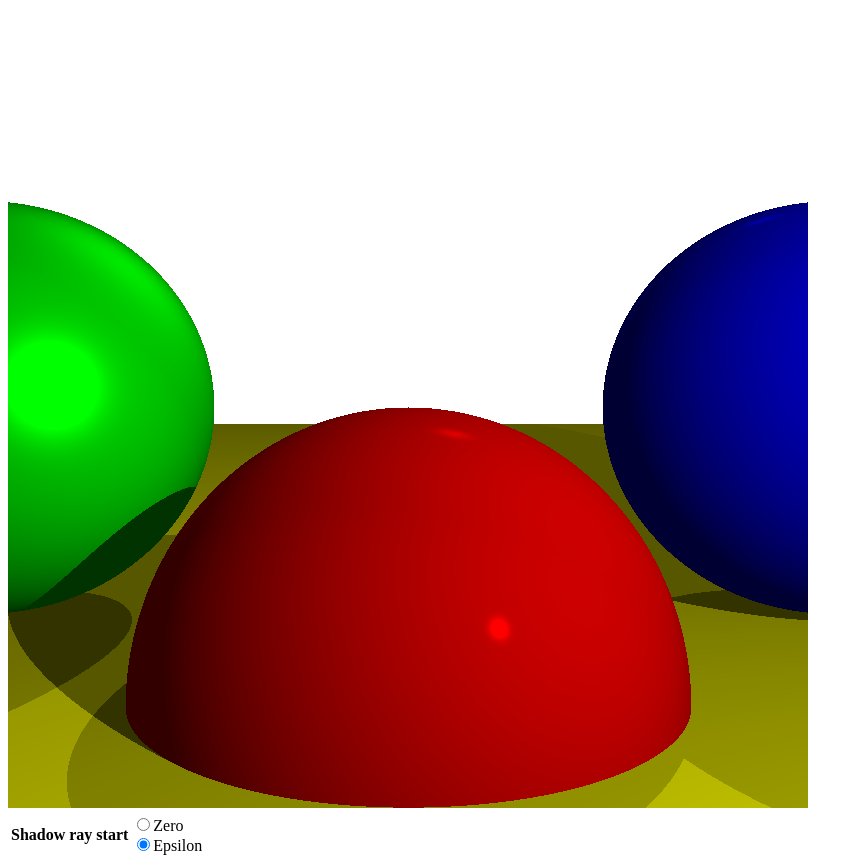
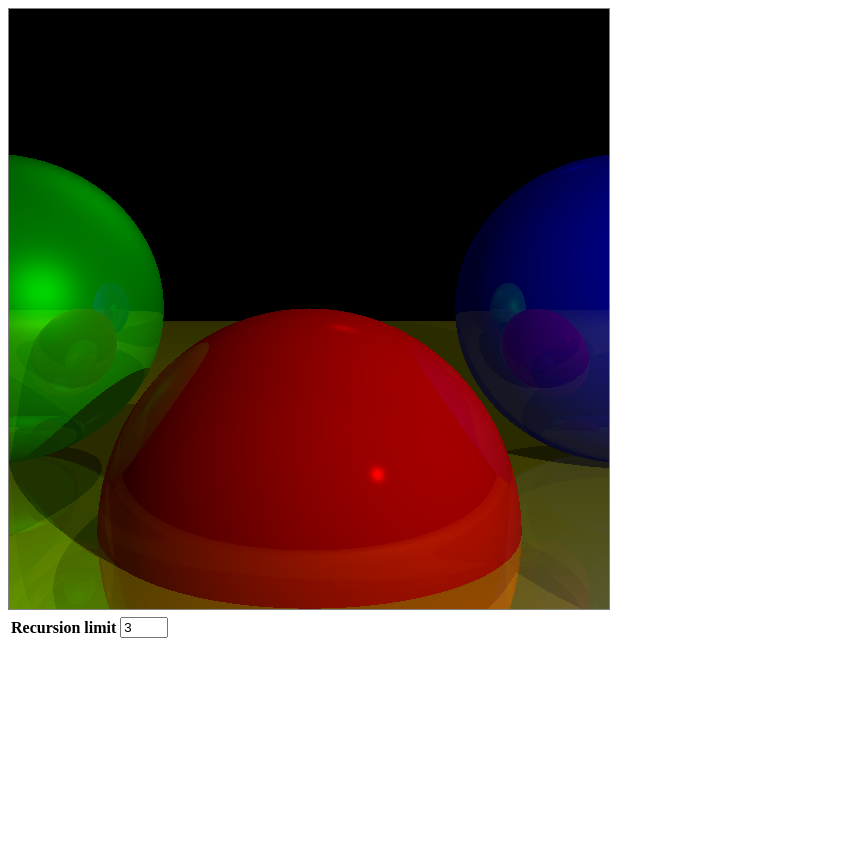
Before and after one commit to AjayRajNegi/3d-renderer, a plain HTML site: page basic-raytracing/index.html in a window 1280 px wide. Shown: the whole page, without its empty margins (0-863 px from the left). After the commit the page ends 800 px from the top, so only its background shows below. Drawn offline with Linux system fonts and the light colour scheme.

Commit message:
Reflections added to the scene.

```diff
--- a/basic-raytracing/index.html
+++ b/basic-raytracing/index.html
@@ -7,24 +7,26 @@
   </head>
   <body>
     <div class="centered">
-      <canvas id="canvas" width="800" height="800"></canvas>
+      <canvas
+        id="canvas"
+        width="600"
+        height="600"
+        style="border: 1px grey solid"
+      ></canvas>
+
       <table class="cgfs-demo-controls">
         <tr>
-          <td><b>Shadow ray start</b></td>
+          <td><b>Recursion limit</b></td>
           <td class="text-left">
             <input
-              type="radio"
-              id="eps-0"
-              name="shadow-ray-start"
-              onClick="SetShadowEpsilon(0);"
-            /><label for="eps-0">Zero</label><br />
-            <input
-              type="radio"
-              id="eps-e"
-              name="shadow-ray-start"
-              onClick="SetShadowEpsilon(0.001);"
-              checked
-            /><label for="eps-e">Epsilon</label>
+              type="number"
+              id="rec-limit"
+              onchange="updateRecursionLimit();"
+              min="0"
+              max="5"
+              witdh="3"
+              value="3"
+            />
           </td>
         </tr>
       </table>
--- a/basic-raytracing/raytracer.js
+++ b/basic-raytracing/raytracer.js
@@ -56,7 +56,7 @@ function ClearAll() {
 // ======================================================================
 
 // Conceptually, an "infinitesimaly small" real number.
-let EPSILON = 0.001;
+const EPSILON = 0.001;
 
 function Vec(x, y, z) {
   return {
@@ -81,16 +81,22 @@ function Vec(x, y, z) {
   };
 }
 
+// Computes the reflection of v1 respect to v2.
+function ReflectRay(v1, v2) {
+  return v2.mul(2 * v1.dot(v2)).sub(v1);
+}
+
 // ======================================================================
-//  A raytracer with diffuse and specular illumination, and shadows.
+//  A raytracer with diffuse and specular illumination, shadows and reflections.
 // ======================================================================
 
 // A Sphere.
-function Sphere(center, radius, color, specular) {
+function Sphere(center, radius, color, specular, reflective) {
   this.center = center;
   this.radius = radius;
   this.color = color;
   this.specular = specular;
+  this.reflective = reflective;
 }
 
 // A Light.
@@ -106,12 +112,12 @@ Light.DIRECTIONAL = 2;
 let viewport_size = 1;
 let projection_plane_z = 1;
 let camera_position = new Vec(0, 0, 0);
-let background_color = new Color(255, 255, 255);
+let background_color = new Color(0, 0, 0);
 let spheres = [
-  new Sphere(new Vec(0, -1, 3), 1, new Color(255, 0, 0), 500),
-  new Sphere(new Vec(-2, 0, 4), 1, new Color(0, 255, 0), 10),
-  new Sphere(new Vec(2, 0, 4), 1, new Color(0, 0, 255), 500),
-  new Sphere(new Vec(0, -5001, 0), 5000, new Color(255, 255, 0), 1000),
+  new Sphere(new Vec(0, -1, 3), 1, new Color(255, 0, 0), 500, 0.2),
+  new Sphere(new Vec(-2, 0, 4), 1, new Color(0, 255, 0), 10, 0.4),
+  new Sphere(new Vec(2, 0, 4), 1, new Color(0, 0, 255), 500, 0.3),
+  new Sphere(new Vec(0, -5001, 0), 5000, new Color(255, 255, 0), 1000, 0.5),
 ];
 
 let lights = [
@@ -119,6 +125,24 @@ let lights = [
   new Light(Light.POINT, 0.6, new Vec(2, 1, 0)),
   new Light(Light.DIRECTIONAL, 0.2, new Vec(1, 4, 4)),
 ];
+
+let recursion_depth = 3;
+
+function updateRecursionLimit() {
+  let v = document.getElementById("rec-limit").value | 0;
+  if (v < 0) {
+    v = 0;
+  }
+  if (v > 5) {
+    v = 5;
+  }
+  document.getElementById("rec-limit").value = v;
+
+  if (recursion_depth != v) {
+    recursion_depth = v;
+    Render();
+  }
+}
 
 // Converts 2D canvas coordinates to 3D viewport coordinates.
 function CanvasToViewport(x, y) {
@@ -150,7 +174,7 @@ function IntersectRaySphere(origin, direction, sphere) {
 
 function ComputeLighting(point, normal, view, specular) {
   let intensity = 0;
-  let length_n = normal.length();
+  let length_n = normal.length(); // Should be 1.0, but just in case...
   let length_v = view.length();
 
   for (let i = 0; i < lights.length; i++) {
@@ -221,7 +245,7 @@ function ClosestIntersection(origin, direction, min_t, max_t) {
 }
 
 // Traces a ray against the set of spheres in the scene.
-function TraceRay(origin, direction, min_t, max_t) {
+function TraceRay(origin, direction, min_t, max_t, depth) {
   let intersection = ClosestIntersection(origin, direction, min_t, max_t);
   if (!intersection) {
     return background_color;
@@ -236,12 +260,24 @@ function TraceRay(origin, direction, min_t, max_t) {
 
   let view = direction.mul(-1);
   let lighting = ComputeLighting(point, normal, view, closest_sphere.specular);
-  return closest_sphere.color.mul(lighting);
-}
+  let local_color = closest_sphere.color.mul(lighting);
 
-function SetShadowEpsilon(epsilon) {
-  EPSILON = epsilon;
-  Render();
+  if (closest_sphere.reflective <= 0 || depth <= 0) {
+    return local_color;
+  }
+
+  let reflected_ray = ReflectRay(view, normal);
+  let reflected_color = TraceRay(
+    point,
+    reflected_ray,
+    EPSILON,
+    Infinity,
+    depth - 1
+  );
+
+  let local_contribution = local_color.mul(1 - closest_sphere.reflective);
+  let reflected_contribution = reflected_color.mul(closest_sphere.reflective);
+  return local_contribution.add(reflected_contribution);
 }
 
 function Render() {
@@ -253,7 +289,13 @@ function Render() {
     for (let x = -canvas.width / 2; x < canvas.width / 2; x++) {
       for (let y = -canvas.height / 2; y < canvas.height / 2; y++) {
         let direction = CanvasToViewport(x, y);
-        let color = TraceRay(camera_position, direction, 1, Infinity);
+        let color = TraceRay(
+          camera_position,
+          direction,
+          1,
+          Infinity,
+          recursion_depth
+        );
         PutPixel(x, y, color);
       }
     }
```
Also changed, not shown: 1 other file.
